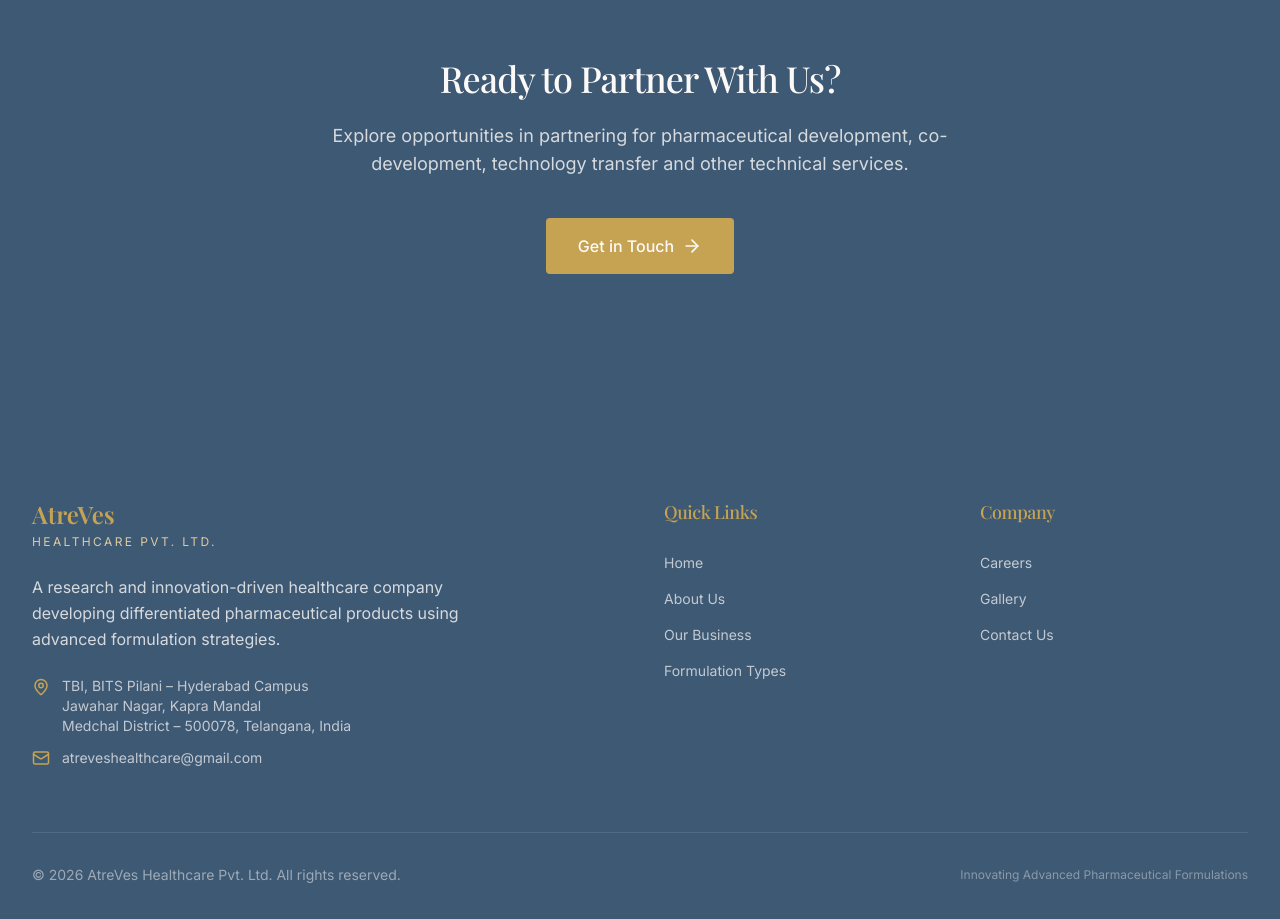
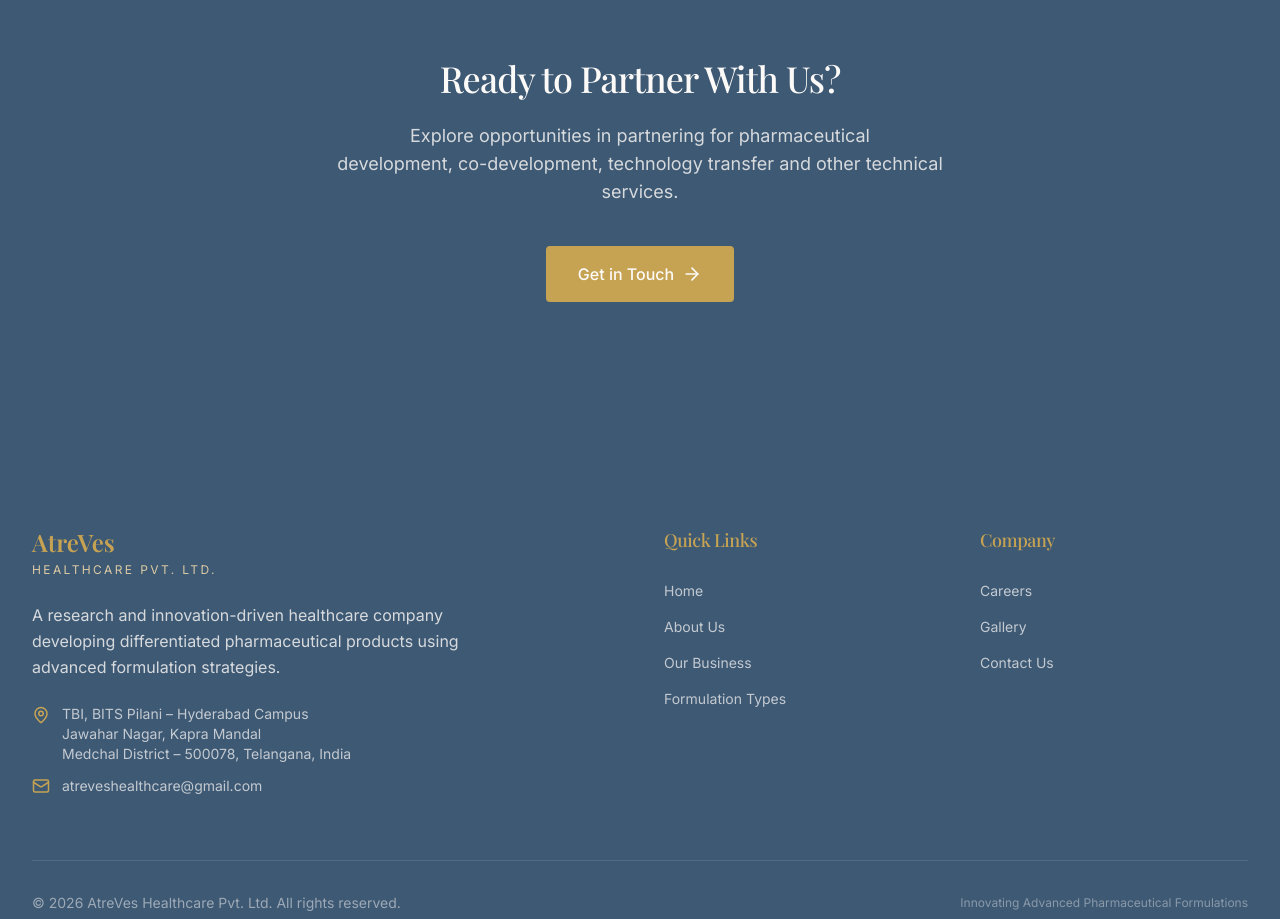
Before and after one commit to MhkkkS25/atreves_elevate, a React (Vite) app: page / in a window 1280 px wide. Shown: the part 2560-3479 px from the top of the page. Built offline with nearby package versions, Linux system fonts and the light colour scheme; the HTML template or start-up script is replaced by a standard one; a web font is replaced by a local one.

Commit message:
index updated

```diff
--- a/src/pages/Index.tsx
+++ b/src/pages/Index.tsx
@@ -205,10 +205,9 @@ const Index = () => {
           </h2>
 
           <p className="text-secondary-foreground/80 text-lg max-w-2xl mx-auto mb-10">
-            Explore opportunities in partnering for pharmaceutical development,
-            co-development, technology transfer and other technical services.
-          </p>
-
+  Explore opportunities in partnering for pharmaceutical development,
+  <span className="whitespace-nowrap"> co-development</span>, technology transfer and other technical services.
+</p>
           <Link
             to="/contact"
             className="inline-flex items-center px-8 py-4 bg-primary text-primary-foreground font-medium rounded-sm hover:bg-gold-dark transition-colors duration-300 group"
```
